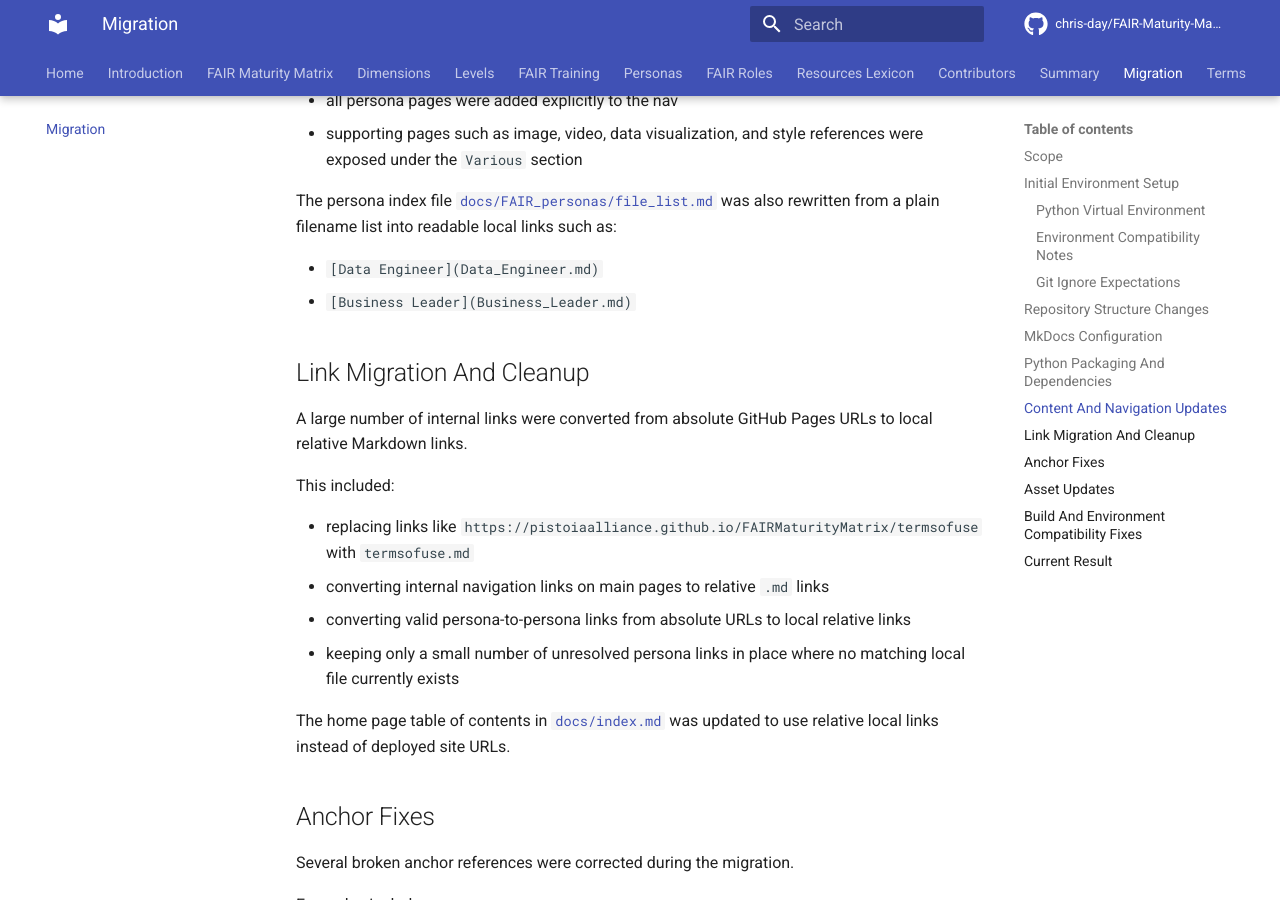
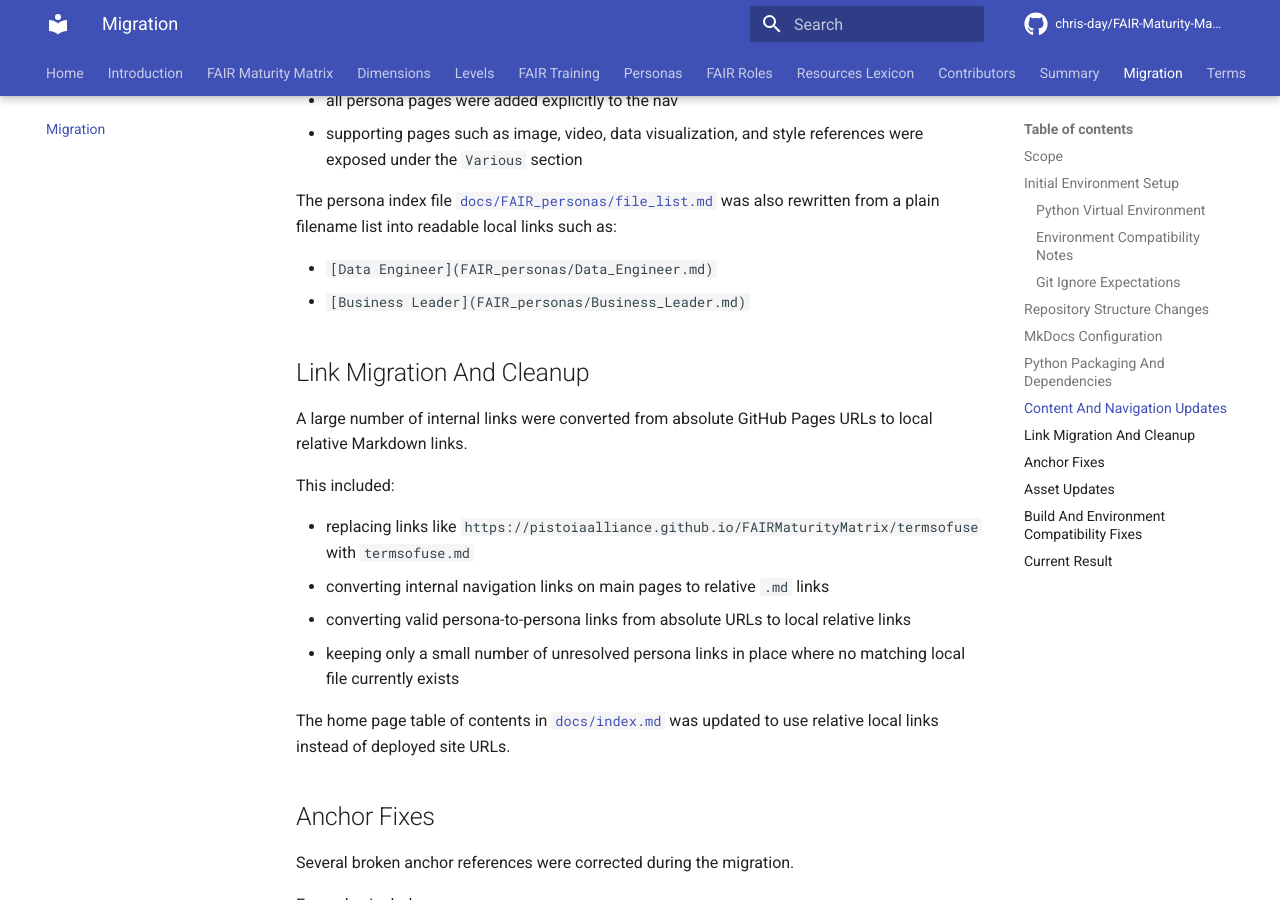
Before and after one commit to chris-day/FAIR-Maturity-Matrix, an MkDocs documentation site: the page built from docs/migration.md, in a window 1280 px wide and 900 px high, scrolled down 3340 px. Built offline with MkDocs 1.6.1 and Material for MkDocs 9.7.7, drawn with Linux system fonts in a browser that asks for light colours; comment, search, counter and statistics services are not loaded; part of the change alters nothing that is shown.

Commit message:
fixed links

```diff
--- a/docs/migration.md
+++ b/docs/migration.md
@@ -119,8 +119,8 @@ The navigation was expanded and aligned with the migrated content:
 
 The persona index file [`docs/FAIR_personas/file_list.md`](FAIR_personas/file_list.md) was also rewritten from a plain filename list into readable local links such as:
 
-- `[Data Engineer](Data_Engineer.md)`
-- `[Business Leader](Business_Leader.md)`
+- `[Data Engineer](FAIR_personas/Data_Engineer.md)`
+- `[Business Leader](FAIR_personas/Business_Leader.md)`
 
 ## Link Migration And Cleanup
 
```
